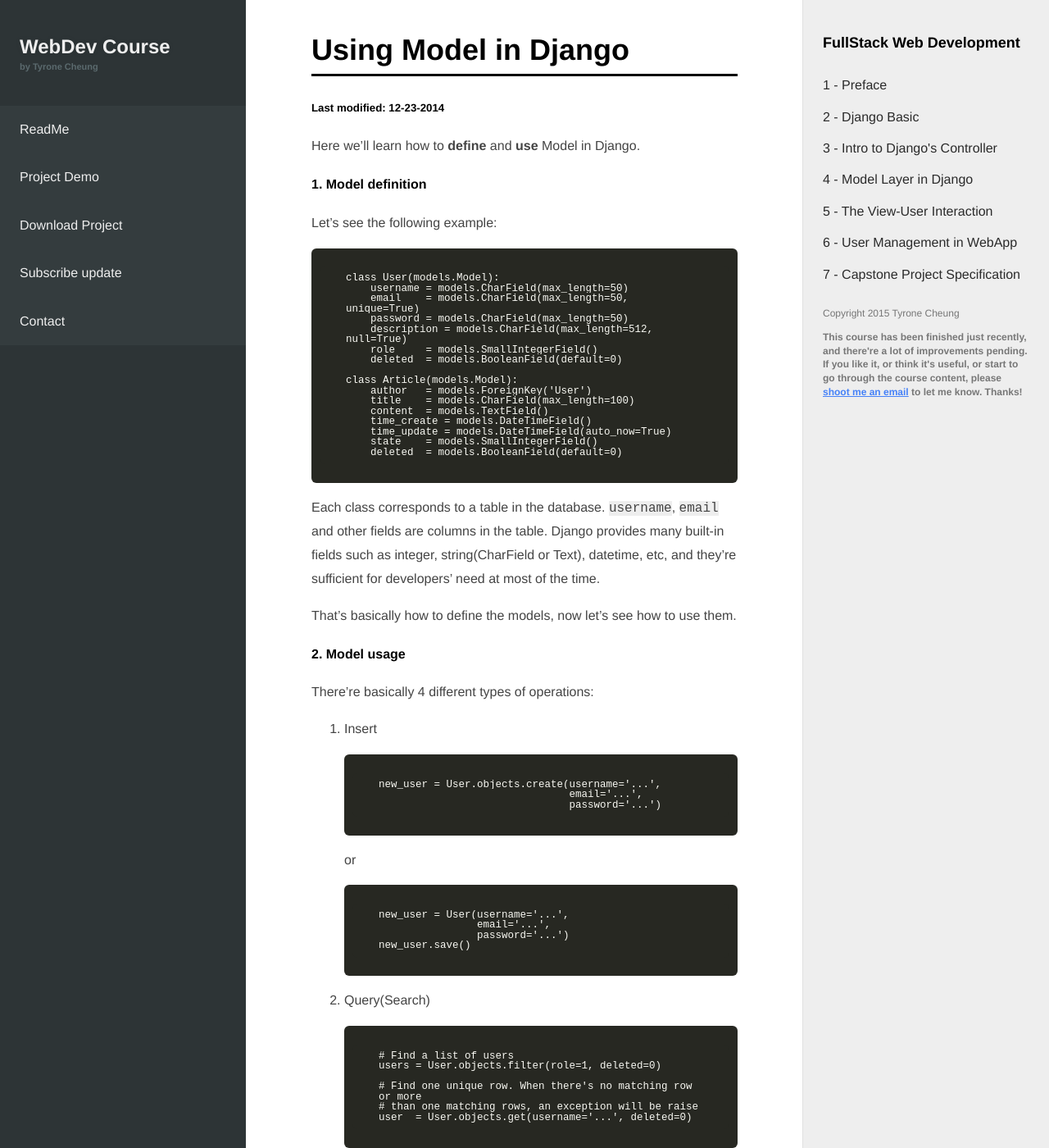
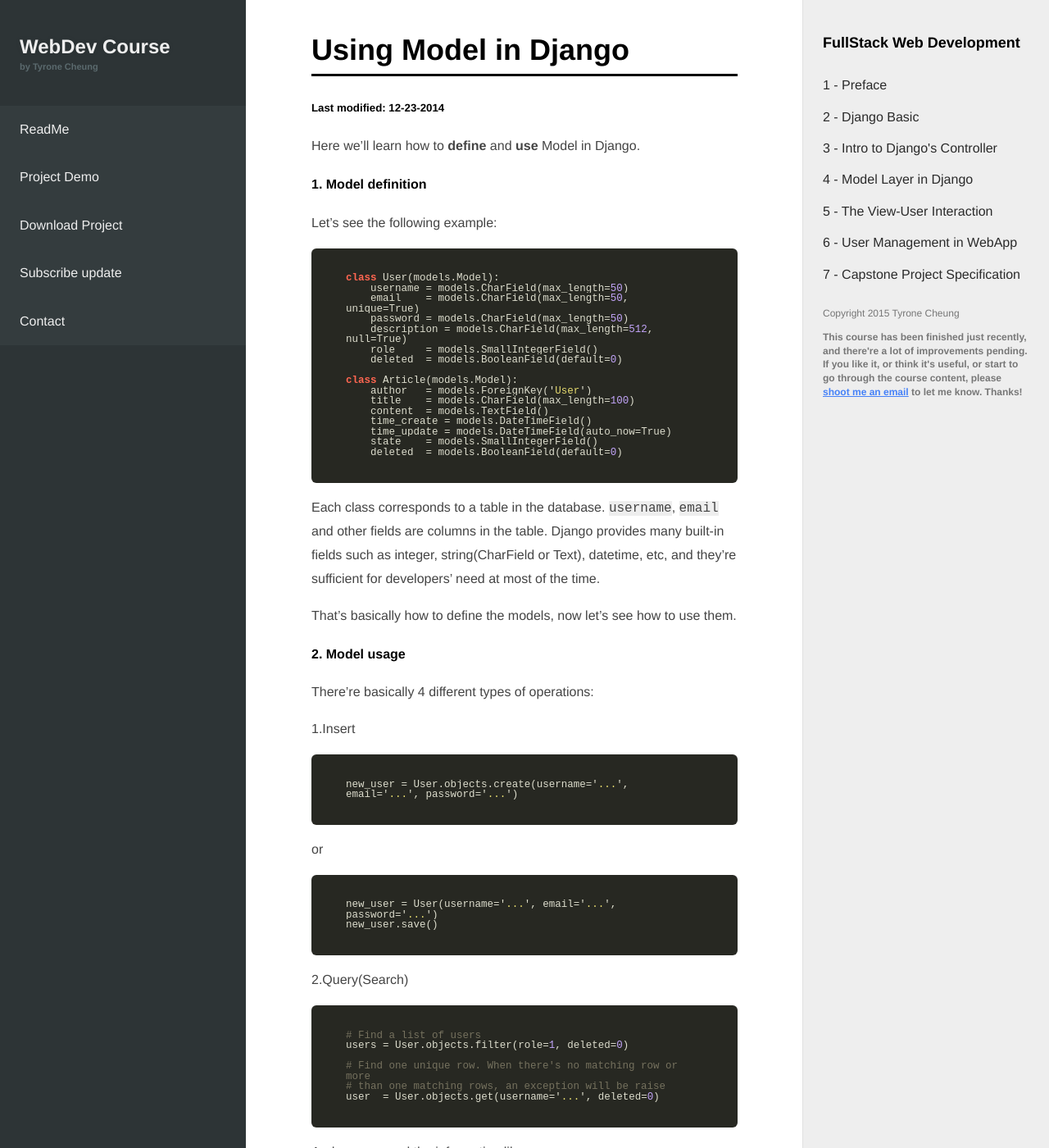
Before and after one commit to WebCoursify/webcoursify.github.io, a Jekyll site: the page built from content/3-MVC-Model/1-DjangoModel.md, in a window 1280 px wide and 1400 px high. Shown: the whole window at 82% size. Built offline with Jekyll 4.4.1, drawn with Linux system fonts in a browser that asks for light colours; nearby versions of some CDN libraries; a script that is not in the unit is left out; comment, search, counter and statistics services are not loaded; some of the changed text lies outside the part shown.

Commit message:
update all highlight

```diff
--- a/content/3-MVC-Model/1-DjangoModel.md
+++ b/content/3-MVC-Model/1-DjangoModel.md
@@ -13,22 +13,26 @@
 
 Let's see the following example:
 
-    class User(models.Model):
-        username = models.CharField(max_length=50)
-        email    = models.CharField(max_length=50, unique=True)
-        password = models.CharField(max_length=50)
-        description = models.CharField(max_length=512, null=True)
-        role     = models.SmallIntegerField()
-        deleted  = models.BooleanField(default=0)
+{% highlight python %}
 
-    class Article(models.Model):
-        author   = models.ForeignKey('User')
-        title    = models.CharField(max_length=100)
-        content  = models.TextField()
-        time_create = models.DateTimeField()
-        time_update = models.DateTimeField(auto_now=True)
-        state    = models.SmallIntegerField()
-        deleted  = models.BooleanField(default=0)
+class User(models.Model):
+    username = models.CharField(max_length=50)
+    email    = models.CharField(max_length=50, unique=True)
+    password = models.CharField(max_length=50)
+    description = models.CharField(max_length=512, null=True)
+    role     = models.SmallIntegerField()
+    deleted  = models.BooleanField(default=0)
+
+class Article(models.Model):
+    author   = models.ForeignKey('User')
+    title    = models.CharField(max_length=100)
+    content  = models.TextField()
+    time_create = models.DateTimeField()
+    time_update = models.DateTimeField(auto_now=True)
+    state    = models.SmallIntegerField()
+    deleted  = models.BooleanField(default=0)
+
+{% endhighlight %}
 
 Each class corresponds to a table in the database. <code>username</code>, <code>email</code> and other fields are columns in the table. Django provides many built-in fields such as integer, string(CharField or Text), datetime, etc, and they're sufficient for developers' need at most of the time.
 
@@ -38,54 +42,80 @@
 
 There're basically 4 different types of operations:
 
-1.  Insert
+1.Insert
 
-        new_user = User.objects.create(username='...',
-                                       email='...',
-                                       password='...')
+{% highlight python %}
+new_user = User.objects.create(username='...', email='...', password='...')
+{% endhighlight %}
 
-    or
+or
 
-        new_user = User(username='...',
-                        email='...',
-                        password='...')
-        new_user.save()
+{% highlight python %}
+new_user = User(username='...', email='...', password='...')
+new_user.save()
+{% endhighlight %}
 
-2.  Query(Search)
+2.Query(Search)
 
-        # Find a list of users
-        users = User.objects.filter(role=1, deleted=0)
+{% highlight python %}
 
-        # Find one unique row. When there's no matching row or more
-        # than one matching rows, an exception will be raise
-        user  = User.objects.get(username='...', deleted=0)
+# Find a list of users
+users = User.objects.filter(role=1, deleted=0)
 
-    And we can read the information like:
+# Find one unique row. When there's no matching row or more
+# than one matching rows, an exception will be raise
+user  = User.objects.get(username='...', deleted=0)
 
-        username = user.username
-        # Note that Article.author is a ForeignKey to the User
-        # So article.author will return the User object
-        author   = article.author
-        author_name = author.username
+{% endhighlight %}
 
-3.  Update
+And we can read the information like:
 
-        User.objects.filter(username='...').update(password='...')
+{% highlight python %}
 
-    or
+username = user.username
+# Note that Article.author is a ForeignKey to the User
+# So article.author will return the User object
+author   = article.author
+author_name = author.username
 
-        user = User.objects.get(username='...')
-        user.password = '...'
-        user.save()
+{% endhighlight %}
 
-4.  Delete
+3.Update
 
-        User.objects.filter(username='...').delete()
+{% highlight python %}
 
-    or
+    User.objects.filter(username='...').update(password='...')
 
-        user = User.objects.get(username='...')
-        user.delete()
+{% endhighlight %}
+
+or
+
+{% highlight python %}
+
+user = User.objects.get(username='...')
+user.password = '...'
+user.save()
+
+{% endhighlight %}
+
+
+4.Delete
+
+{% highlight python %}
+
+User.objects.filter(username='...').delete()
+
+{% endhighlight %}
+
+or
+
+{% highlight python %}
+
+user = User.objects.get(username='...')
+user.delete()
+
+{% endhighlight %}
+
 
 #### 3. More complex things: Relations
 
@@ -115,54 +145,68 @@
 
 In <code>models.py</code>
 
-    class UserManager(models.Manager):
-        def get_followers(self, user_id):
-            """
-            :param: user_id, int
-            :return: Users who are following
-                     the user with the given id
-            """
-            # Search in the db
-            # self.filter(...) is equivalent to
-            # User.objects.filter(...)
-            self.filter(...)
+{% highlight python %}
 
-    class User(models.Model):
-        objects  = UserManager()
-        username = models.CharField(max_length=50)
-        ...
+class UserManager(models.Manager):
+    def get_followers(self, user_id):
+        """
+        :param: user_id, int
+        :return: Users who are following
+                 the user with the given id
+        """
+        # Search in the db
+        # self.filter(...) is equivalent to
+        # User.objects.filter(...)
+        self.filter(...)
+
+class User(models.Model):
+    objects  = UserManager()
+    username = models.CharField(max_length=50)
+    ...
+
+{% endhighlight %}
 
 Here's how to use it:
 
+{% highlight python %}
     followers = User.objects.get_followers(log_on_user_id)
+{% endhighlight %}
 
 Another example:
 
-    created_articles = Article.objects \
-                       .filter(author_id=log_on_user_id, deleted=0)
+{% highlight python %}
 
-    published_articles = created_articles \
-                         .filter(state=Article.STATE_PUBLISHED)
+created_articles = Article.objects.filter(author_id=log_on_user_id, deleted=0)
+published_articles = created_articles.filter(state=Article.STATE_PUBLISHED)
+
+{% endhighlight %}
 
 can be written as:
 
-    created_articles = Article.objects \
-                       .get_articles_by_author_id(log_on_user_id)
-    published_articles = created_articles.published()
+{% highlight python %}
+
+created_articles = Article.objects.get_articles_by_author_id(log_on_user_id)
+published_articles = created_articles.published()
+
+{% endhighlight %}
 
 You already know how to make the first line works. Making the second line works is also simple --- all you need to do is to extend the QuerySet class:
 
-    class ArticleQuerySet(models.query.QuerySet):
-        def published(self):
-            return self.filter(state=Article.STATE_PUBLISHED)
+{% highlight python %}
 
-    class ArticleManager(models.Manager):
-        def get_queryset(self):
-            return ArticleQuerySet(self.model)
+class ArticleQuerySet(models.query.QuerySet):
+    def published(self):
+        return self.filter(state=Article.STATE_PUBLISHED)
 
-        def get_articles_by_author_id(self, author_id):
-            ...
+class ArticleManager(models.Manager):
+    def get_queryset(self):
+        return ArticleQuerySet(self.model)
 
-    class Article(models.Model):
-        objects = ArticleManager()
+    def get_articles_by_author_id(self, author_id):
         ...
+
+class Article(models.Model):
+    objects = ArticleManager()
+    ...
+
+{% endhighlight %}
```
Also changed, not shown: content/2-MVC-Controller/2-Assignment.md (+1 -1 lines), content/4-MVC-View/2-DjangoTemplate.md (+169 -143 lines), content/4-MVC-View/3-FormAjax.md (+56 -42 lines), content/4-MVC-View/4-RichEditor.md (+33 -26 lines), content/5-Topic-User.md (+14 -6 lines).
